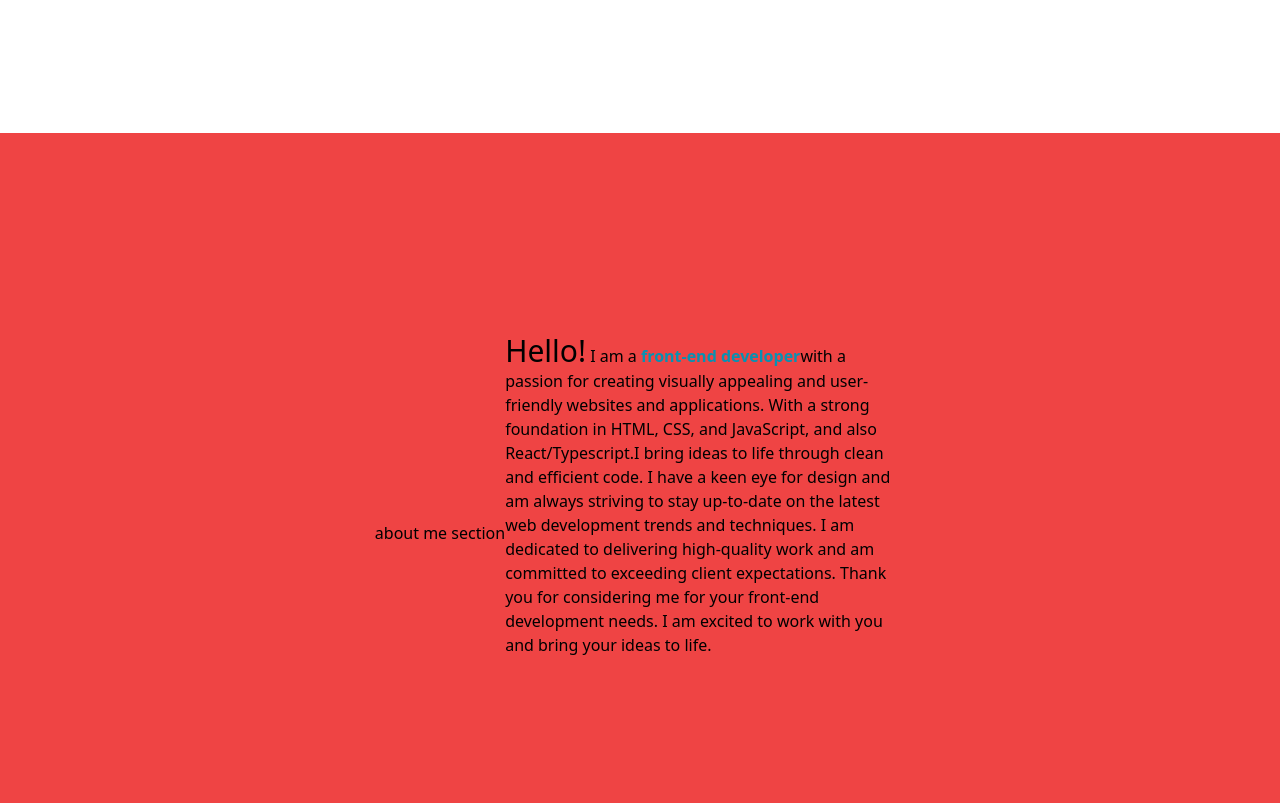
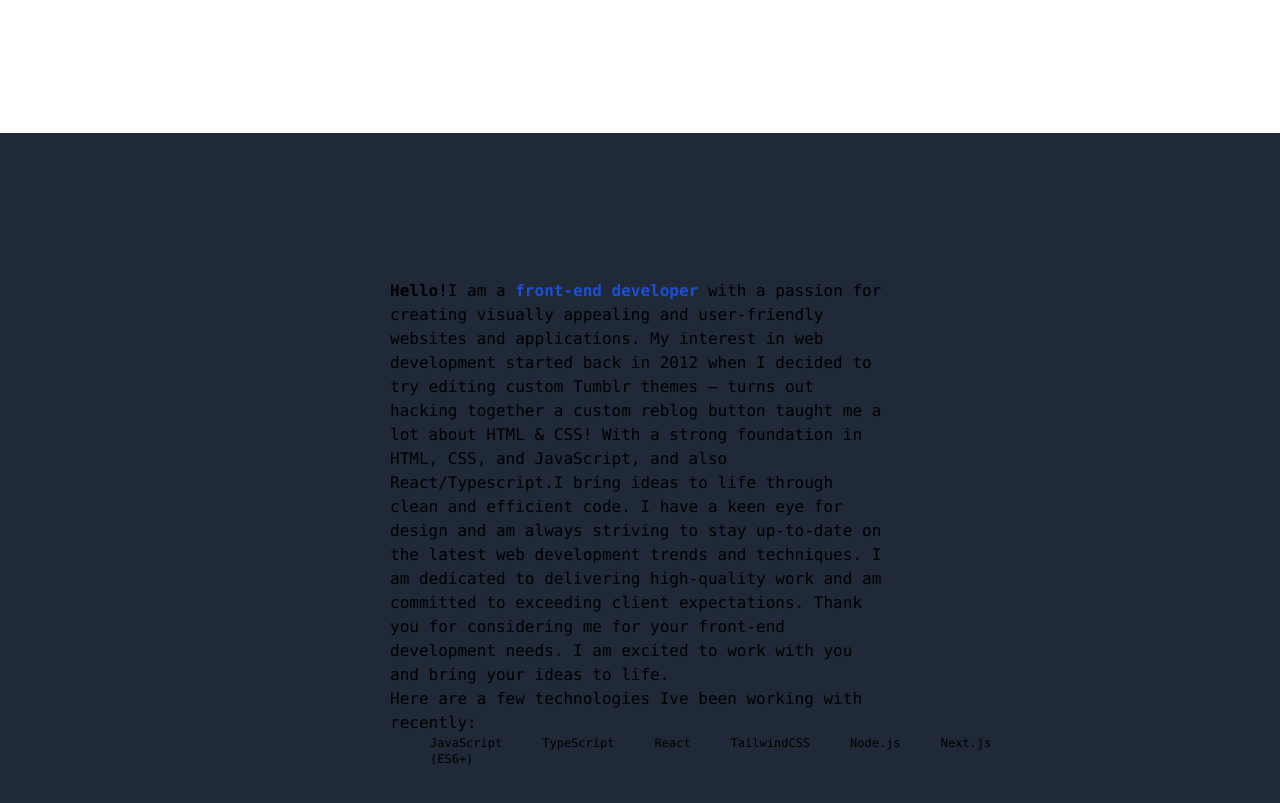
Before and after one commit to highpriesst/portfolio, a Next.js app: page / in a window 1280 px wide. Shown: the part 740-1543 px from the top of the page. Built offline with nearby package versions, Linux system fonts and the light colour scheme.

Commit message:
trying to allign landing and about at the same time

```diff
--- a/sections/Landing.tsx
+++ b/sections/Landing.tsx
@@ -1,28 +1,48 @@
 function Landing() {
+  const skills = [
+    "JavaScript (ES6+)",
+    "TypeScript",
+    "React",
+    "TailwindCSS",
+    "Node.js",
+    "Next.js",
+  ];
   return (
-    <div>
-      <div className="h-screen flex from-blue-600 to-indigo-400">
+    <div className="bg-white dark:bg-gray-900 font-mono">
+      <div className="h-screen flex from-blue-600 to-indigo-400 bg-white dark:bg-gray-900">
         Landing section
       </div>
-      <div className="h-screen flex bg-red-500 justify-center items-center">
-        <p>about me section</p>
-        <div className="h-[400px] w-[400px]">
+      <div className="h-screen flex justify-center items-center bg-gray-800">
+        <div className="flex flex-col max-w-[500px]">
           <p>
-            <span className="text-3xl">Hello!</span> I am a
-            <span className="text-cyan-600 font-bold">
+            <b>Hello!</b>I am a
+            <span className="text-blue-700 font-bold">
               {" "}
-              front-end developer
+              front-end developer{" "}
             </span>
             with a passion for creating visually appealing and user-friendly
-            websites and applications. With a strong foundation in HTML, CSS,
-            and JavaScript, and also React/Typescript.I bring ideas to life
-            through clean and efficient code. I have a keen eye for design and
-            am always striving to stay up-to-date on the latest web development
-            trends and techniques. I am dedicated to delivering high-quality
-            work and am committed to exceeding client expectations. Thank you
-            for considering me for your front-end development needs. I am
-            excited to work with you and bring your ideas to life.
+            websites and applications. My interest in web development started
+            back in 2012 when I decided to try editing custom Tumblr themes —
+            turns out hacking together a custom reblog button taught me a lot
+            about HTML &amp; CSS! With a strong foundation in HTML, CSS, and
+            JavaScript, and also React/Typescript.I bring ideas to life through
+            clean and efficient code. I have a keen eye for design and am always
+            striving to stay up-to-date on the latest web development trends and
+            techniques. I am dedicated to delivering high-quality work and am
+            committed to exceeding client expectations. Thank you for
+            considering me for your front-end development needs. I am excited to
+            work with you and bring your ideas to life.
           </p>
+
+          <p>Here are a few technologies Ive been working with recently:</p>
+          <ul className="flex">
+            {skills &&
+              skills.map((skill, i) => (
+                <li key={i} className="relative mb-5 pl-10 font-mono text-xs">
+                  {skill}
+                </li>
+              ))}
+          </ul>
         </div>
       </div>
     </div>
```
